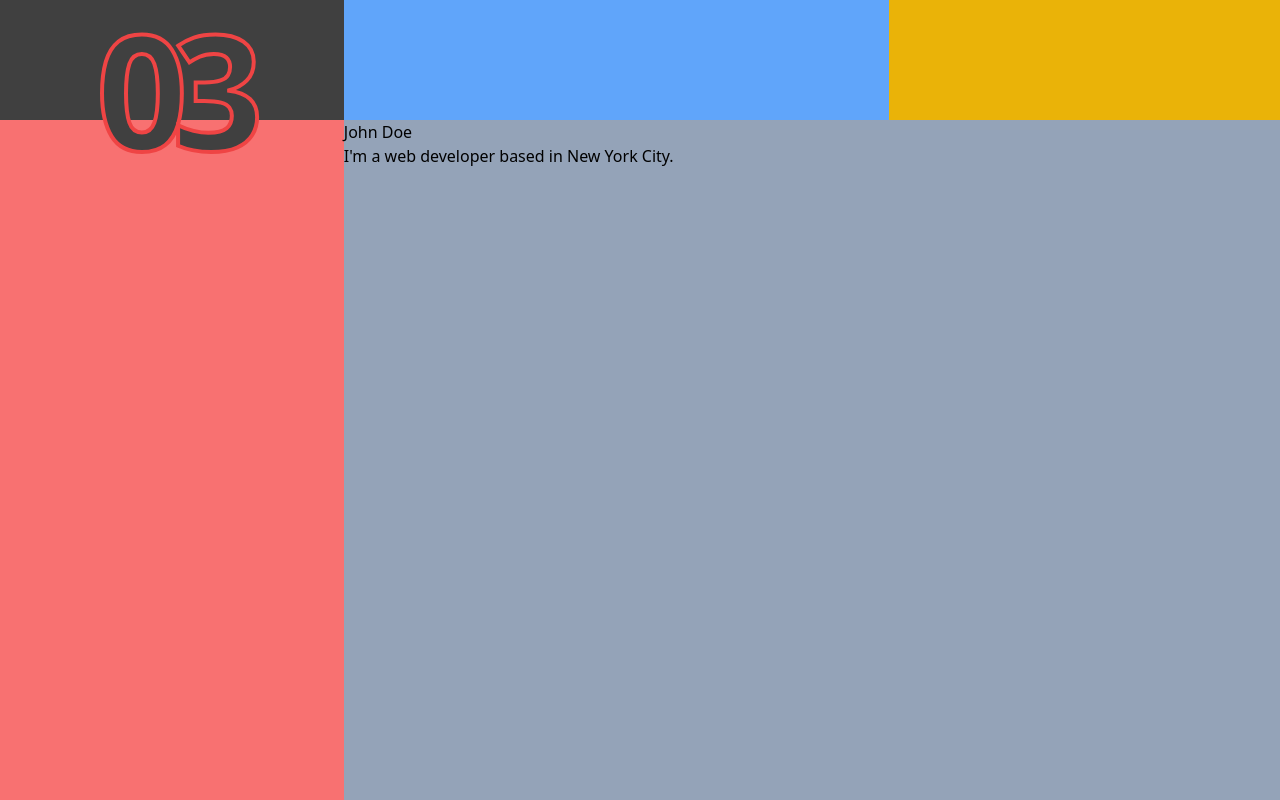
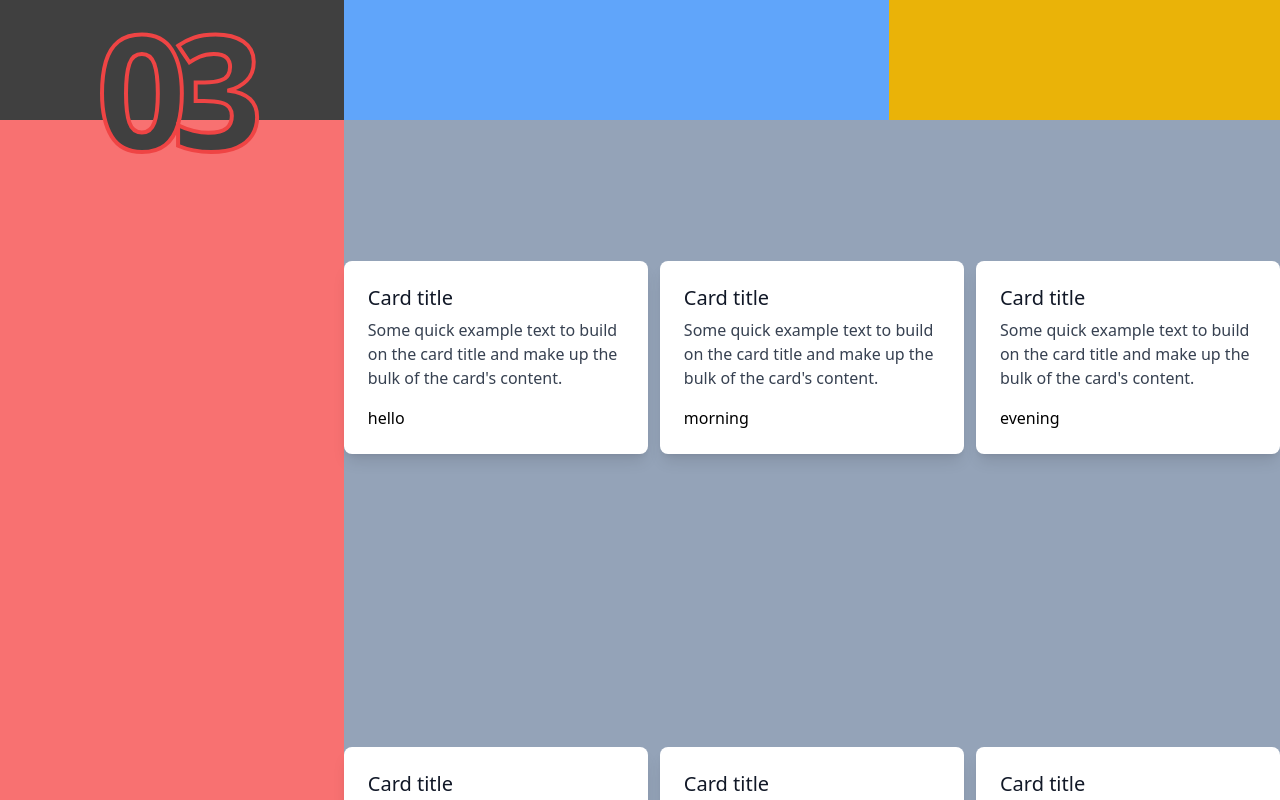
Before and after one commit to Al1babax/portfolioTemplate, a React (Create React App) app in the folder portfolio-template/: page / in a window 1280 px wide. Shown: the part 680-1480 px from the top of the page. Built offline with nearby package versions, Linux system fonts and the light colour scheme.

Commit message:
added card for projects
added card for projects

```diff
--- a/portfolio-template/src/components/History.jsx
+++ b/portfolio-template/src/components/History.jsx
@@ -6,6 +6,7 @@ export function History() {
         <p className="sidebar__description">
           I'm a web developer based in New York City.
         </p>
+        <div></div>
       </div>
     </div>
   );
--- a/portfolio-template/src/components/Projects.jsx
+++ b/portfolio-template/src/components/Projects.jsx
@@ -1,12 +1,23 @@
+import { ProjectComp } from "./ProjectsComp";
+
+
+
 export function Projects() {
+  let objArr = [{ key: 'hello' },
+  { key: 'morning' }, { key: 'evening' }, { key: 'hello' },
+  { key: 'morning' }, { key: 'evening' }]
+
+  let card = objArr.map(card => {
+    return (
+      <ProjectComp
+        hello={card.key}
+
+      />
+    )
+  })
   return (
-    <div className="sidebar  w-full bg-slate-400 h-[960px]">
-      <div className="sidebar__content">
-        <h1 className="sidebar__title">John Doe</h1>
-        <p className="sidebar__description">
-          I'm a web developer based in New York City.
-        </p>
-      </div>
+    < div className="sidebar grid-rows-2 grid-cols-3 grid  w-full bg-slate-400 h-[960px] gap-3">
+      {card}
     </div>
   );
 }
--- /dev/null
+++ b/portfolio-template/src/components/ProjectsComp.jsx
@@ -0,0 +1,17 @@
+export function ProjectComp(props) {
+    return (
+
+        <div className="place-items-center flex justify-center item-center  ">
+            <div className="block p-6 rounded-lg shadow-lg bg-white max-w-sm ">
+                <h5 className="text-gray-900 text-xl leading-tight font-medium mb-2">Card title</h5>
+                <p className="text-gray-700 text-base mb-4">
+                    Some quick example text to build on the card title and make up the bulk of the card's
+                    content.
+                </p>
+                <p>{props.hello}</p>
+            </div>
+        </div>
+
+
+    )
+}
```
Also changed, not shown: portfolio-template/src/index.css (line endings or trailing spaces).
